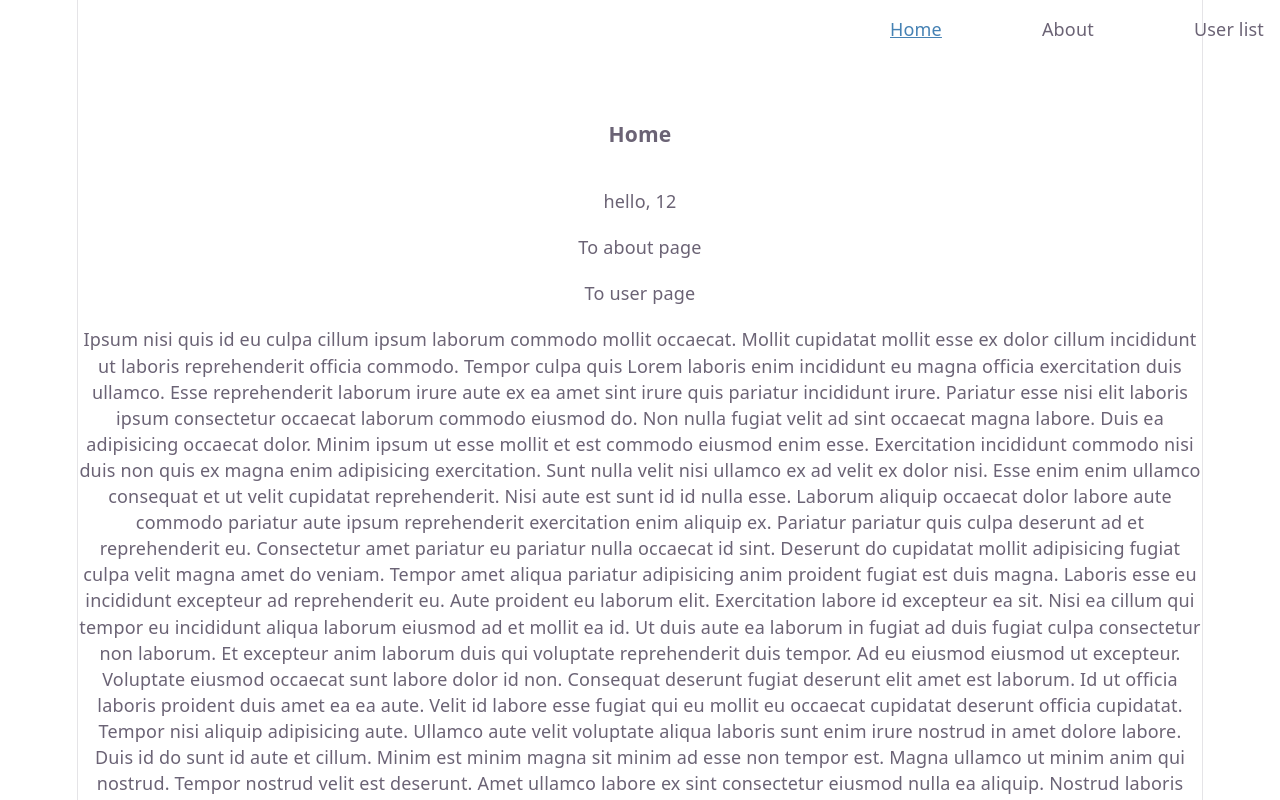
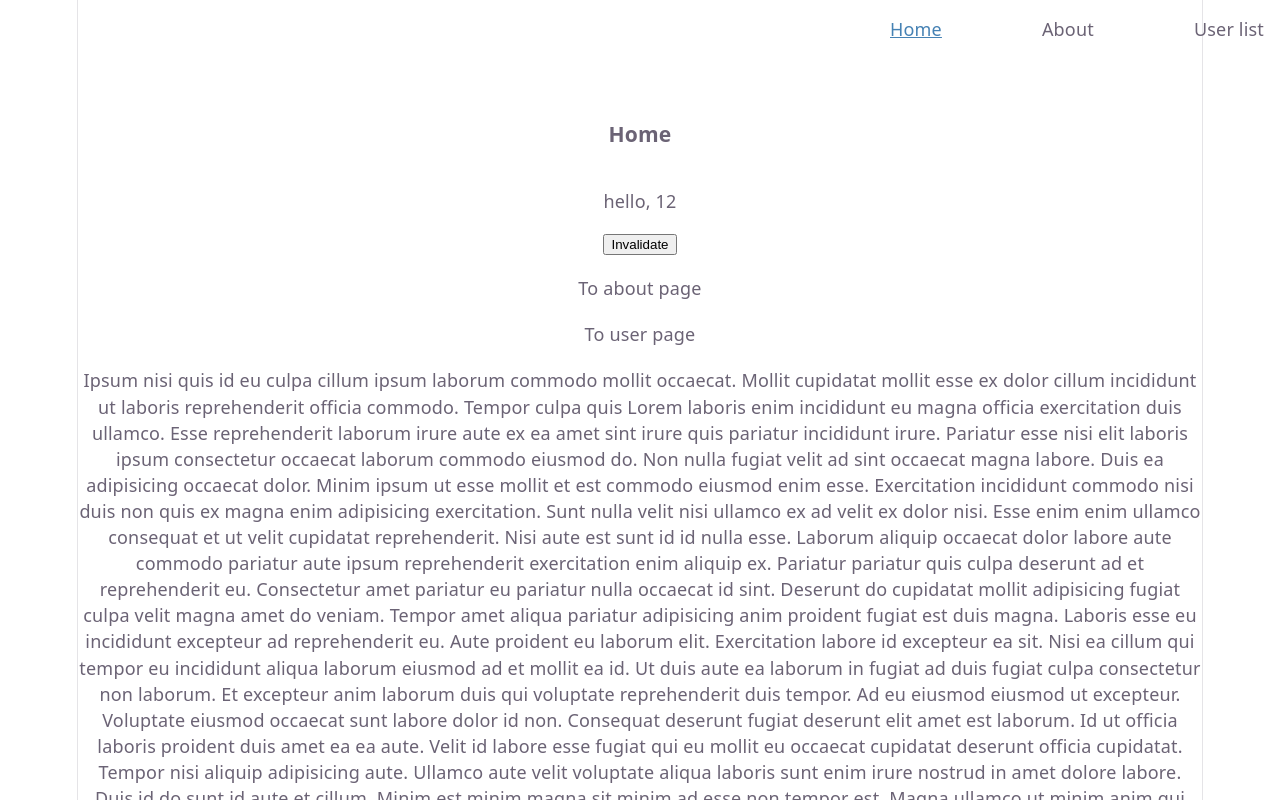
Before and after one commit to AndrewBubnov/clear-react-router, a React (Vite) app: page / in a window 1280 px wide. Shown: the top 800 px of the page. Built offline with nearby package versions, Linux system fonts and the light colour scheme.

Commit message:
Update Home

```diff
--- a/src/components/Home.tsx
+++ b/src/components/Home.tsx
@@ -1,12 +1,14 @@
-import { Link, useLoaderState } from '../clear-router';
+import { Link, useInvalidate, useLoaderState } from '../clear-router';
 import { loremIpsum } from 'lorem-ipsum';
 
 const Home = () => {
 	const { data } = useLoaderState<string>();
+	const invalidate = useInvalidate();
 	return (
-		<div style={{ display: 'flex', flexDirection: 'column', gap: 20 }}>
+		<div style={{ display: 'flex', flexDirection: 'column', gap: 20, alignItems: 'center' }}>
 			<h3>Home</h3>
 			<span>{data}</span>
+			<button onClick={() => invalidate('/about', { force: true })}>Invalidate</button>
 			<Link to="/about">
 				<span>To about page</span>
 			</Link>
```
